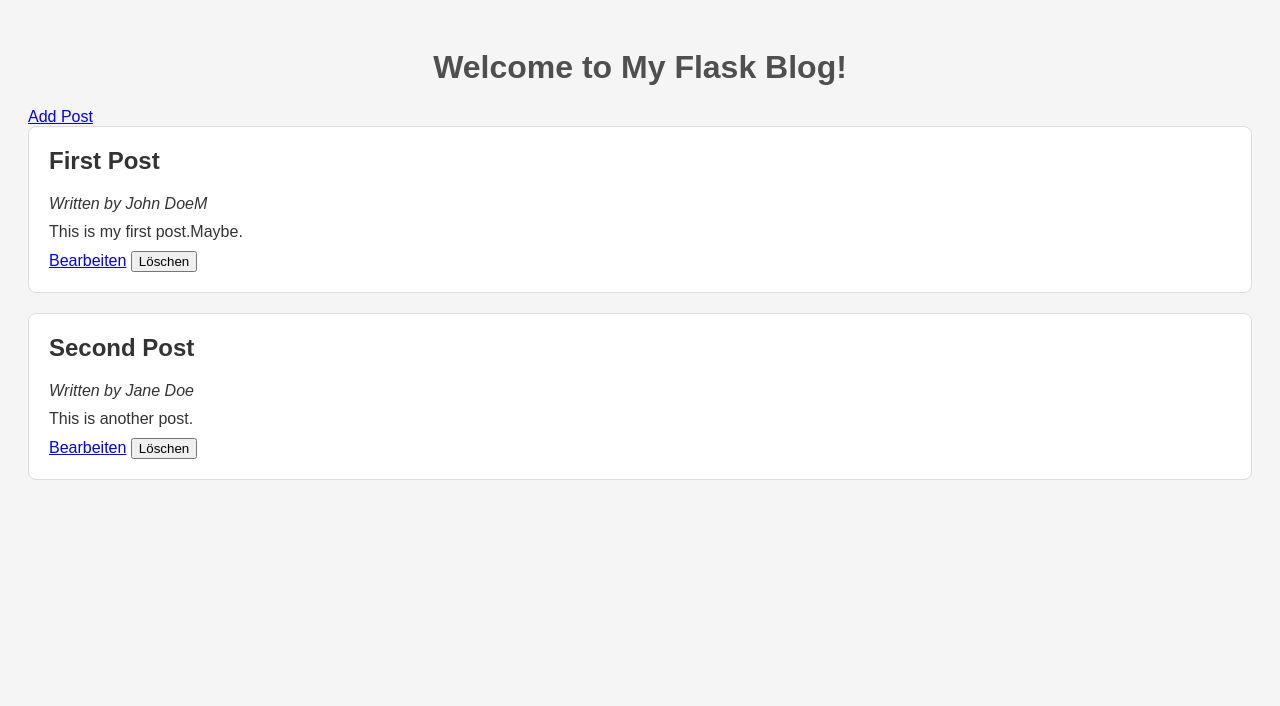
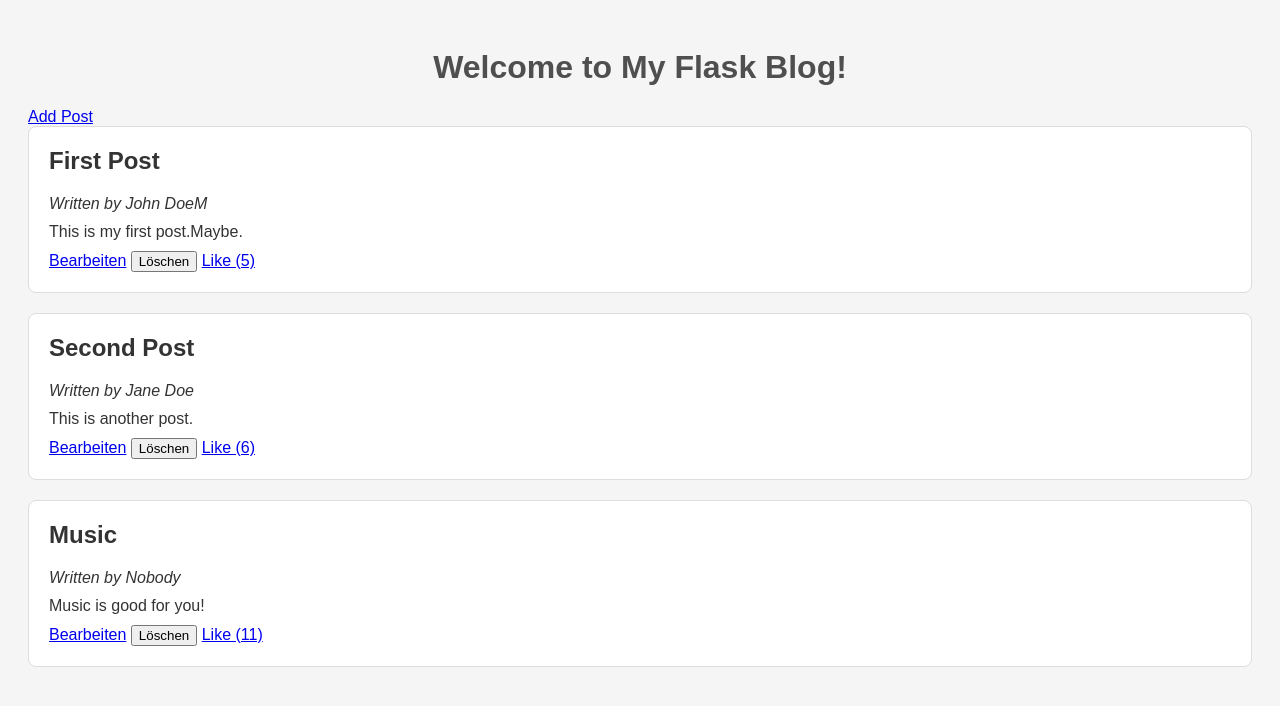
Before and after one commit to alisahin62/masterblog, a Flask app: page / in a window 1280 px wide. Shown: the top 706 px of the page. Run offline with Flask 3, Linux system fonts and the light colour scheme.

Commit message:
update and like function

```diff
--- a/app.py
+++ b/app.py
@@ -95,5 +95,19 @@ def delete(post_id):
     return redirect(url_for('index'))
 
 
+@app.route('/like/<int:post_id>')
+def like(post_id):
+    """Increments the like count for a post by one."""
+    blog_posts = load_posts()
+
+    for post in blog_posts:
+        if post['id'] == post_id:
+            post['likes'] = post.get('likes', 0) + 1
+            break
+
+    save_posts(blog_posts)
+    return redirect(url_for('index'))
+
+
 if __name__ == '__main__':
     app.run(host="0.0.0.0", port=5001, debug=True)
--- a/blog_posts.json
+++ b/blog_posts.json
@@ -3,12 +3,22 @@
         "id": 1,
         "author": "John DoeM",
         "title": "First Post",
-        "content": "This is my first post.Maybe."
+        "content": "This is my first post.Maybe.",
+        "likes": 5
     },
     {
         "id": 2,
         "author": "Jane Doe",
         "title": "Second Post",
-        "content": "This is another post."
+        "content": "This is another post.",
+        "likes": 6
+    },
+    {
+        "id": 3,
+        "title": "Music",
+        "content": "Music is good for you!",
+        "author": "Nobody",
+        "date": "2024-01-15",
+        "likes": 11
     }
 ]
--- a/templates/index.html
+++ b/templates/index.html
@@ -18,6 +18,7 @@
         <form method="POST" action="{{ url_for('delete', post_id=post.id) }}" style="display: inline;">
             <button type="submit" class="delete-btn">Löschen</button>
         </form>
+        <a href="{{ url_for('like', post_id=post.id) }}" class="like-btn">Like ({{ post.likes|default(0) }})</a>
     </div>
     {% endfor %}
 </body>
```
Also changed, not shown: templates/update.html (+4 -4 lines).
